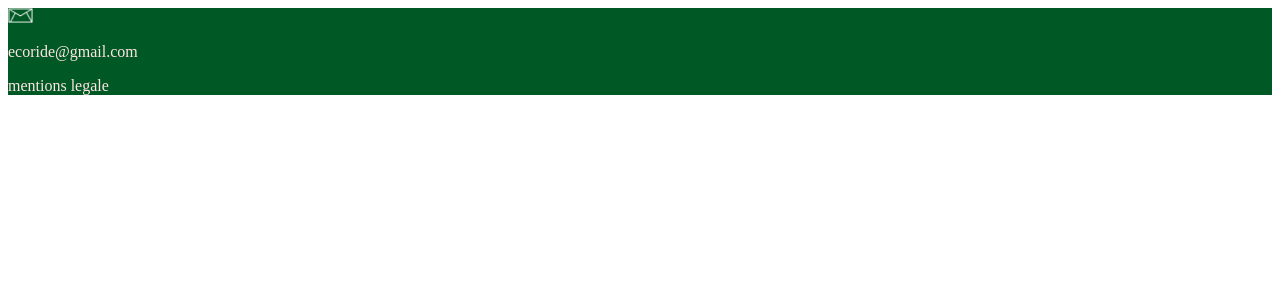
After one commit to KevTon972/ecoride, a Symfony app: template templates/footer/footer.html.twig in a window 1280 px wide. The commit adds this page. Shown: the top 300 px of the page. Run offline with Twig, Linux system fonts and the light colour scheme; the template is opened without the code that fills it, so the values that code supplies are empty; some libraries are stand-ins or nearby versions.

```diff
--- a/templates/base.html.twig
+++ b/templates/base.html.twig
@@ -7,12 +7,12 @@
         <script src="https://cdn.jsdelivr.net/npm/bootstrap@5.3.3/dist/js/bootstrap.bundle.min.js" integrity="sha384-YvpcrYf0tY3lHB60NNkmXc5s9fDVZLESaAA55NDzOxhy9GkcIdslK1eN7N6jIeHz" crossorigin="anonymous"></script>
         <style>
             @import url('https://fonts.googleapis.com/css2?family=Inter:ital,opsz,wght@0,14..32,100..900;1,14..32,100..900&display=swap');
+            input::placeholder { color: #FFE4E4;}
         </style>
-        {% block stylesheets %}
-        {% endblock %}
     </head>
     <body>
-        {{ include('header.html.twig' )}}
+        {{ include('header/header.html.twig' )}}
         {% block body %}{% endblock %}
+        {{ include('footer/footer.html.twig' )}}
     </body>
 </html>
--- /dev/null
+++ b/templates/footer/footer.html.twig
@@ -0,0 +1,23 @@
+<!DOCTYPE html>
+<html>
+    <head>
+        <meta charset="UTF-8">
+    </head>
+    <body>
+   <footer class="position-absolute bottom-0 w-100" style="background-color: #005925;">
+    <div class="d-flex justify-content-end px-5 pt-2">
+        <div class=" mx-5 d-flex justify-content-center align-middle">
+        <img src="{{ asset('images/enveloppe/enveloppe.png') }}" alt="logo enveloppe"  class="mt-1 mx-2" style="height: 15px" />
+        <p style="color: #FFE4E4">ecoride@gmail.com</p>
+        </div>
+        <p style="color: #FFE4E4">mentions legale</p>
+        <div>
+        </div>
+        <div>
+        </div>
+
+
+    </div>
+    </footer>
+    </body>
+</html>
--- a/templates/header.html.twig
+++ b/templates/header/header.html.twig
@@ -11,7 +11,7 @@
       <span class="navbar-toggler-icon"></span>
     </button>
     <a class="navbar-brand" href="#">
-    <img src= "{{ asset('images/logo/logo.jpg') }}" alt="logo" class="rounded-circle ml-5" style="height: 81px" style="width: 81px"/>
+    <img src= "{{ asset('images/logo/logo.jpg') }}" alt="logo" class="rounded-circle ml-5" style="height: 81px"/>
     </a>
     <a class="navbar-brand d-lg-none" href="#">
       <img src="{{ asset('images/boutton/connexion_boutton.png') }}" alt="Bouton de connexion" class="rounded-circle" style="height: 32px;">
@@ -26,7 +26,7 @@
         </li>
       </ul>
     </div>
-    <a class="navbar-brand d-none d-lg-block" href="#">
+    <a class="d-none d-lg-block" href="#">
       <img src="{{ asset('images/boutton/connexion_boutton.png') }}" alt="Bouton de connexion" class="rounded-circle" style="height: 32px;">
     </a>
 </nav>
```
Also changed, not shown: templates/home/index.html.twig (+24 -2 lines), public/images/calendrier/logo_calendrier.png (added), public/images/ellipse/ellipse.png (added), public/images/enveloppe/enveloppe.png (added), public/images/logo/logo_user.png (added).
